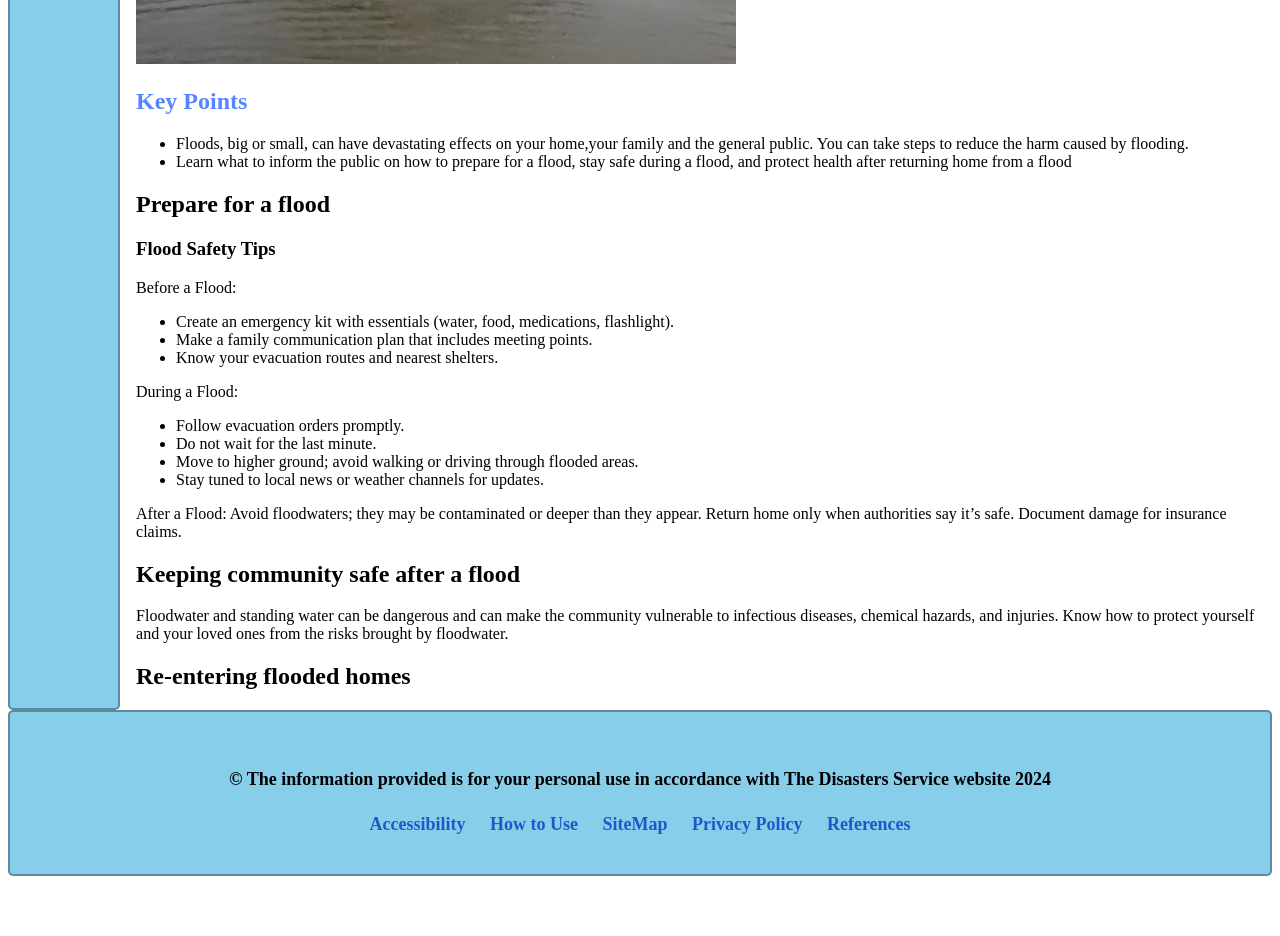
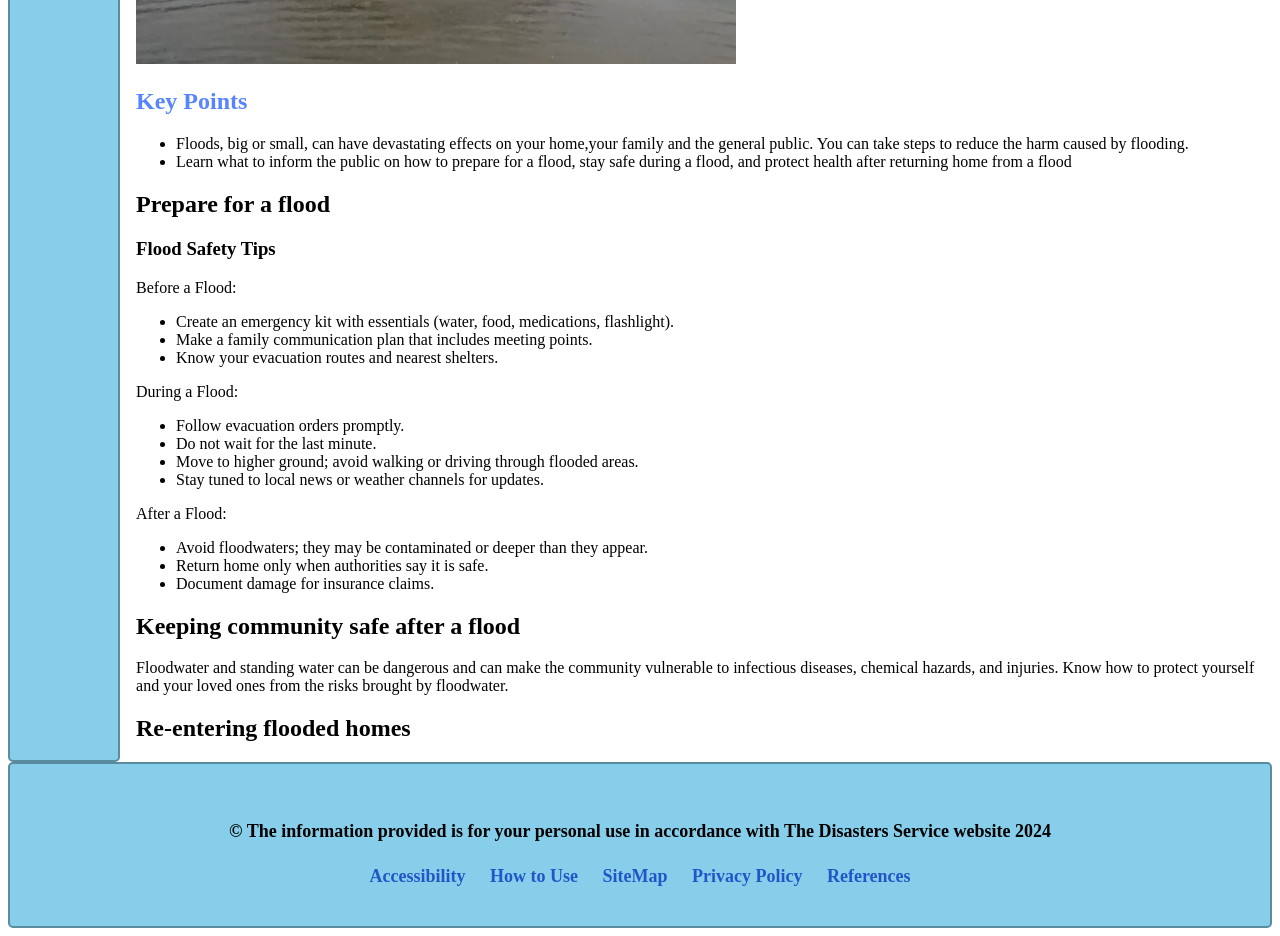
Before and after one commit to BIT-Studio-3/group-project-25-1-scade, a SvelteKit app in the folder disaster/disaster/: page /disasters/flood/floodInfo in a window 1280 px wide. Shown: the part 580-1516 px from the top of the page. Before the commit the page ends 1464 px from the top, so only its background shows below. Built offline with nearby package versions, Linux system fonts and the light colour scheme.

Commit message:
add a section class for the content

```diff
--- a/disaster/disaster/src/routes/disasters/flood/floodInfo/+page.svelte
+++ b/disaster/disaster/src/routes/disasters/flood/floodInfo/+page.svelte
@@ -11,6 +11,8 @@
     <Image pic={flood} picname={"cover"} picwidth={"600px"} picheight={"400px"}/>
 
 <h2 id = "keyPoints">Key Points</h2>
+
+<section class = "content">
 <ul>
     <li>Floods, big or small, can have devastating effects on your home,your family and the general public. You can take steps to reduce the harm caused by flooding.</li>
     <li>Learn what to inform the public on how to prepare for a flood, stay safe during a flood, and protect health after returning home from a flood</li>
@@ -44,9 +46,15 @@ During a Flood:
 </ul>
 After a Flood:
 
-Avoid floodwaters; they may be contaminated or deeper than they appear.
-Return home only when authorities say it’s safe.
-Document damage for insurance claims.
+<ul>
+    <li>Avoid floodwaters; they may be contaminated or deeper than they appear.
+    </li>
+    <li>Return home only when authorities say it is safe.
+    </li>
+    <li>Document damage for insurance claims.
+    </li>
+</ul>
+
 
 
 
@@ -65,7 +73,7 @@ Document damage for insurance claims.
 <p></p>
 
 
-
+</section>
 
 
 
@@ -75,4 +83,8 @@ Document damage for insurance claims.
         color: rgba(0, 68, 255, 0.658);
     }
 
+    .section{
+        background-color: #ffff;
+    }
+
 </style>
```
